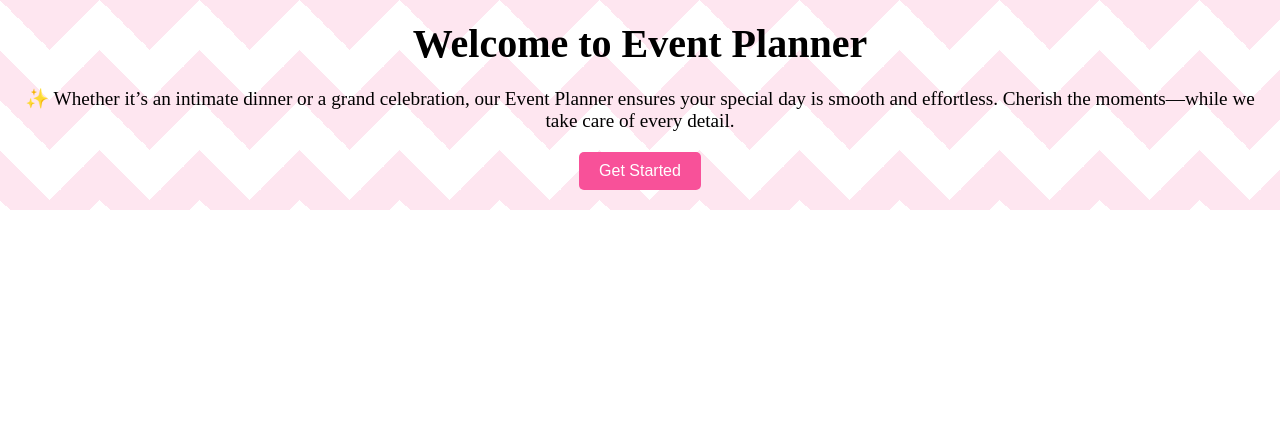
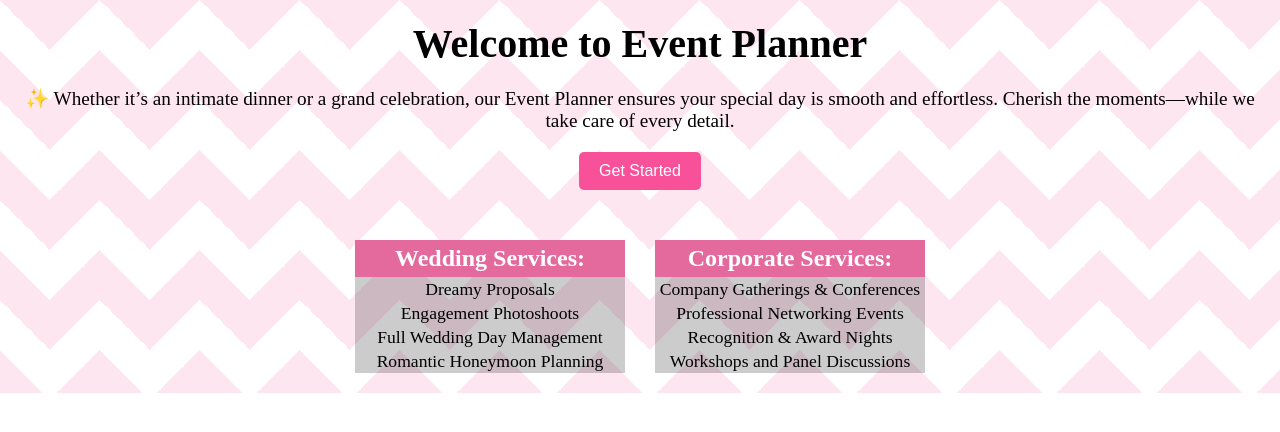
Before and after one commit to MaryroseGavino/event-planner, a React (Vite) app: page / in a window 1280 px wide. Shown: the top 432 px of the page. Built offline with nearby package versions, Linux system fonts and the light colour scheme.

Commit message:
events_categories added / lists added

```diff
--- a/src/Components/EventPlanner.jsx
+++ b/src/Components/EventPlanner.jsx
@@ -15,6 +15,23 @@ const EventPlanner = () => {
         </p>
         <button className="get-started-button">Get Started</button>
       </section>
+      <section className="events_categories">
+        <ul>
+          <h2>Wedding Services:</h2>
+          <li>Dreamy Proposals</li>
+          <li>Engagement Photoshoots</li>
+          <li>Full Wedding Day Management</li>
+          <li>Romantic Honeymoon Planning</li>
+        </ul>
+
+        <ul>
+          <h2>Corporate Services:</h2>
+          <li>Company Gatherings & Conferences</li>
+          <li>Professional Networking Events</li>
+          <li>Recognition & Award Nights</li>
+          <li>Workshops and Panel Discussions</li>
+        </ul>
+      </section>
     </div>
   );
 };
```
